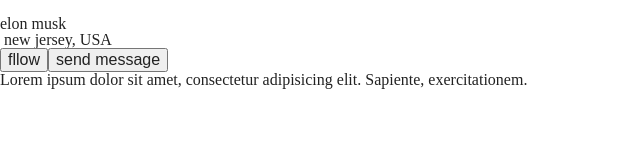
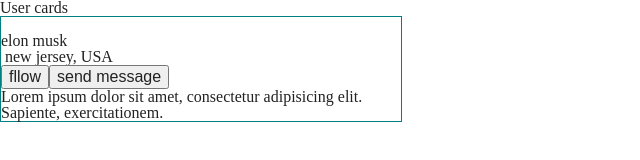
Before and after one commit to ASpudka/Practic_09-05, a plain HTML site: page index.html in a window 1280 px wide. Shown: the whole page, without its empty margins (0-640 px from the left). Drawn offline with Linux system fonts and the light colour scheme.

Commit message:
Finish strukture

```diff
--- a/assets/css/style.css
+++ b/assets/css/style.css
@@ -0,0 +1,43 @@
+.cards-conteiner{
+
+}
+
+.container-title{
+
+}
+
+.card-wrapper{
+  --img-size: 100px;
+  width: calc(4*var(--img-size));
+  border: 1px solid teal;
+}
+.card-dg-heder{
+
+}
+.card-content{
+
+}
+
+.photo-wrapper{
+
+}
+
+.photo{
+  width:var(--img-size);
+}
+
+.full-name-user{
+
+}
+
+.map-marcer{
+
+}
+
+.btn-wrapper{
+
+}
+
+.btn{
+
+}
--- a/index.html
+++ b/index.html
@@ -8,19 +8,24 @@
   <link rel="stylesheet" href="./assets/css/style.css">
 </head>
 <body>
- <section class="cards-conteiner container-title"></section>
+ <section class="cards-conteiner container-title">
+   <h1 class="container-title">User cards</h1>
  <article class="card-wrapper">
-   <cardbg-heder></cardbg-heder>
+   <div clas="card-dg-heder"></div>
    <div class="card-content">
-     <div class="photo-wrapper"><img src="" alt="" class="photo"></div>
+     <div class="photo-wrapper">
+       <img src="" alt="" class="photo"></div>
      <h2 class="full-name-user">elon musk</h2>
-     <address><img src="" alt=""class=map-marcer> new jersey, USA</address>
-     <div class="btn-wrapper"><button class="btn">fllow</button><button class="btn">send message</button></div>
+     <address>
+       <img src="" alt=""class=map-marcer> new jersey, USA</address>
+     <div class="btn-wrapper">
+       <button class="btn">fllow</button><button class="btn">send message</button></div>
      <p>Lorem ipsum dolor sit amet, consectetur adipisicing elit. Sapiente, exercitationem.</p>
    </div>
    <footer class="card-footer">
      <a href="" class="social-icon fb"></a><a href="" class="social-icon google"></a><a href="" class="social-icon twitter"></a>
    </footer>
  </article>
+</section>
 </body>
 </html>
```
